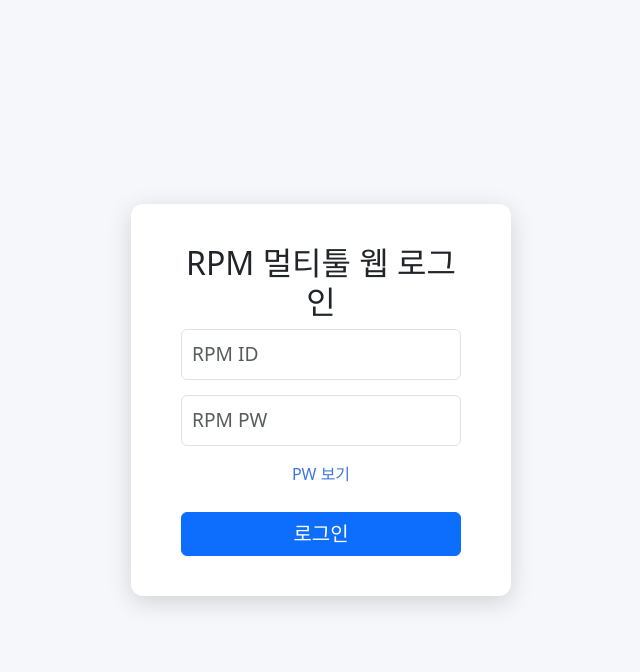
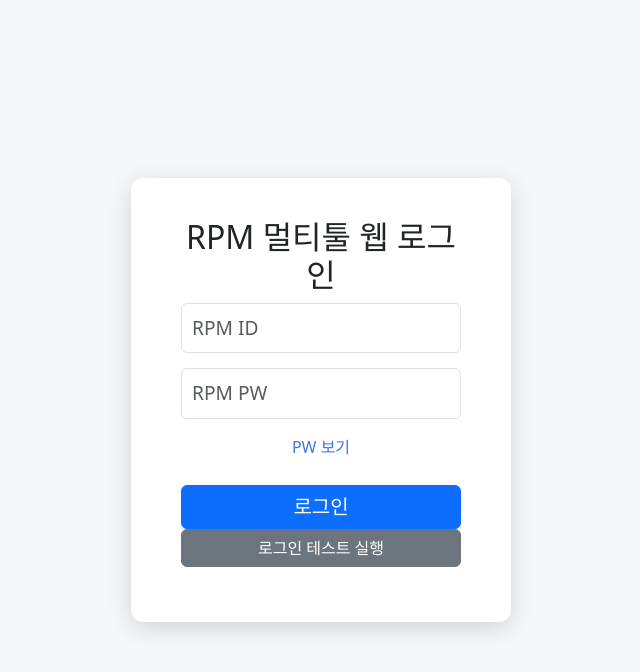
Before and after one commit to hwa1349/Woowa_RPM, a Flask app: page / in a window 1280 px wide. Shown: the top 672 px of the page, without its empty margins (319-959 px from the left). Run offline with Flask 3, Linux system fonts and the light colour scheme.

Commit message:
login.html

```diff
--- a/templates/login.html
+++ b/templates/login.html
@@ -40,6 +40,10 @@ button.login-btn {
   font-size: 1.25rem;
   width: 100%;
 }
+button#btnAutoLogin {
+  width: 100%;
+  margin-bottom: 15px;
+}
 </style>
 </head>
 <body>
@@ -51,6 +55,10 @@ button.login-btn {
     <button type="button" class="pw-toggle" onclick="togglePW()">PW 보기</button>
     <button type="submit" class="btn btn-primary login-btn">로그인</button>
   </form>
+
+  <!-- 자동 로그인 테스트 버튼 -->
+  <button type="button" class="btn btn-secondary" id="btnAutoLogin">로그인 테스트 실행</button>
+
   {% with messages = get_flashed_messages() %}
   {% if messages %}
   <div class="mt-3 text-danger">
@@ -73,6 +81,19 @@ function togglePW() {
     btn.innerText = "PW 보기";
   }
 }
+
+document.getElementById('btnAutoLogin').addEventListener('click', () => {
+  // 여기에 실제 아이디, 비밀번호 입력
+  const id = "your_id";
+  const pw = "your_password";
+
+  document.querySelector('input[name="username"]').value = id;
+  document.querySelector('input[name="password"]').value = pw;
+
+  document.querySelector('form').submit();
+
+  alert("로그인 시도 완료");
+});
 </script>
 </body>
 </html>
```
